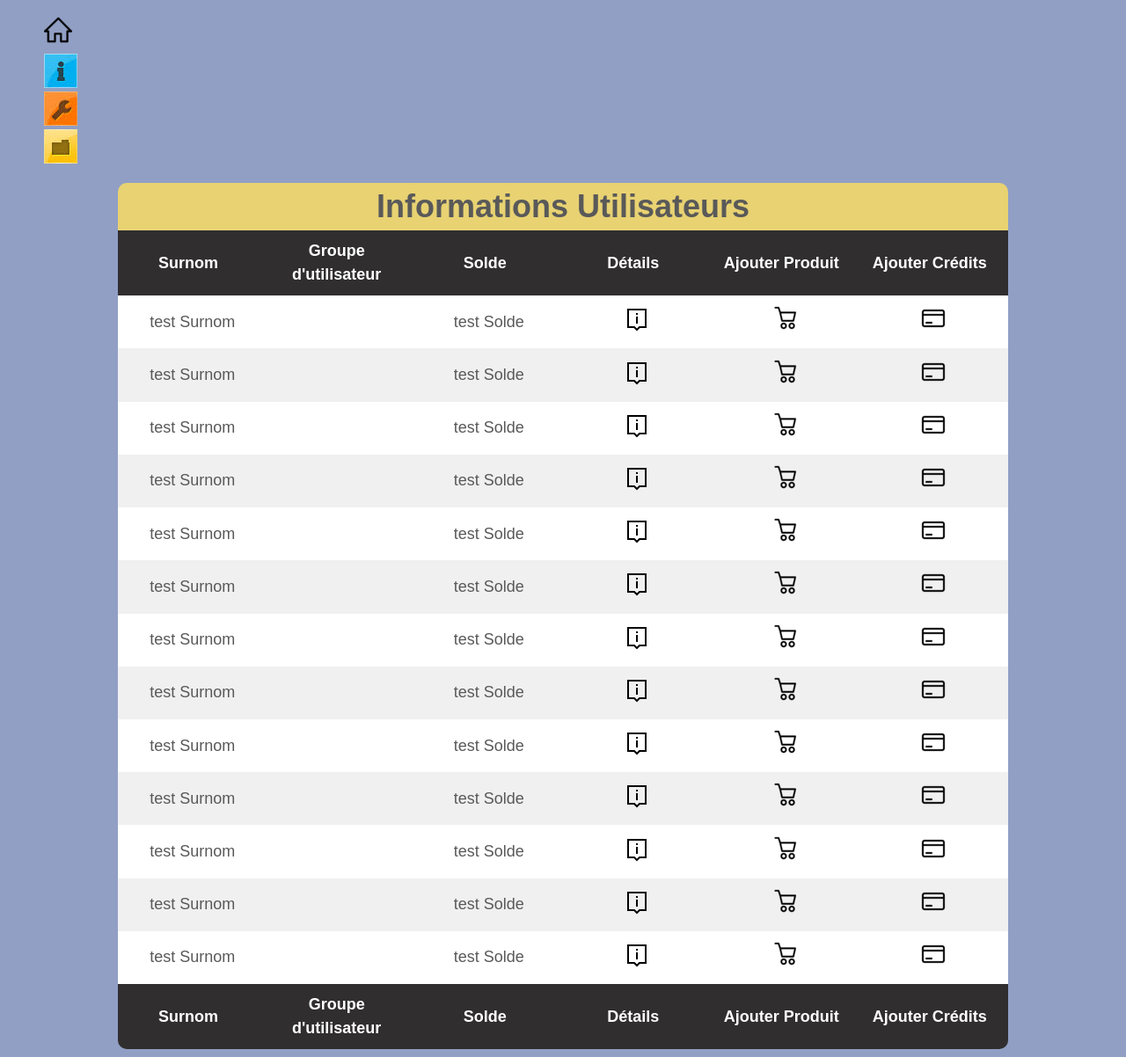
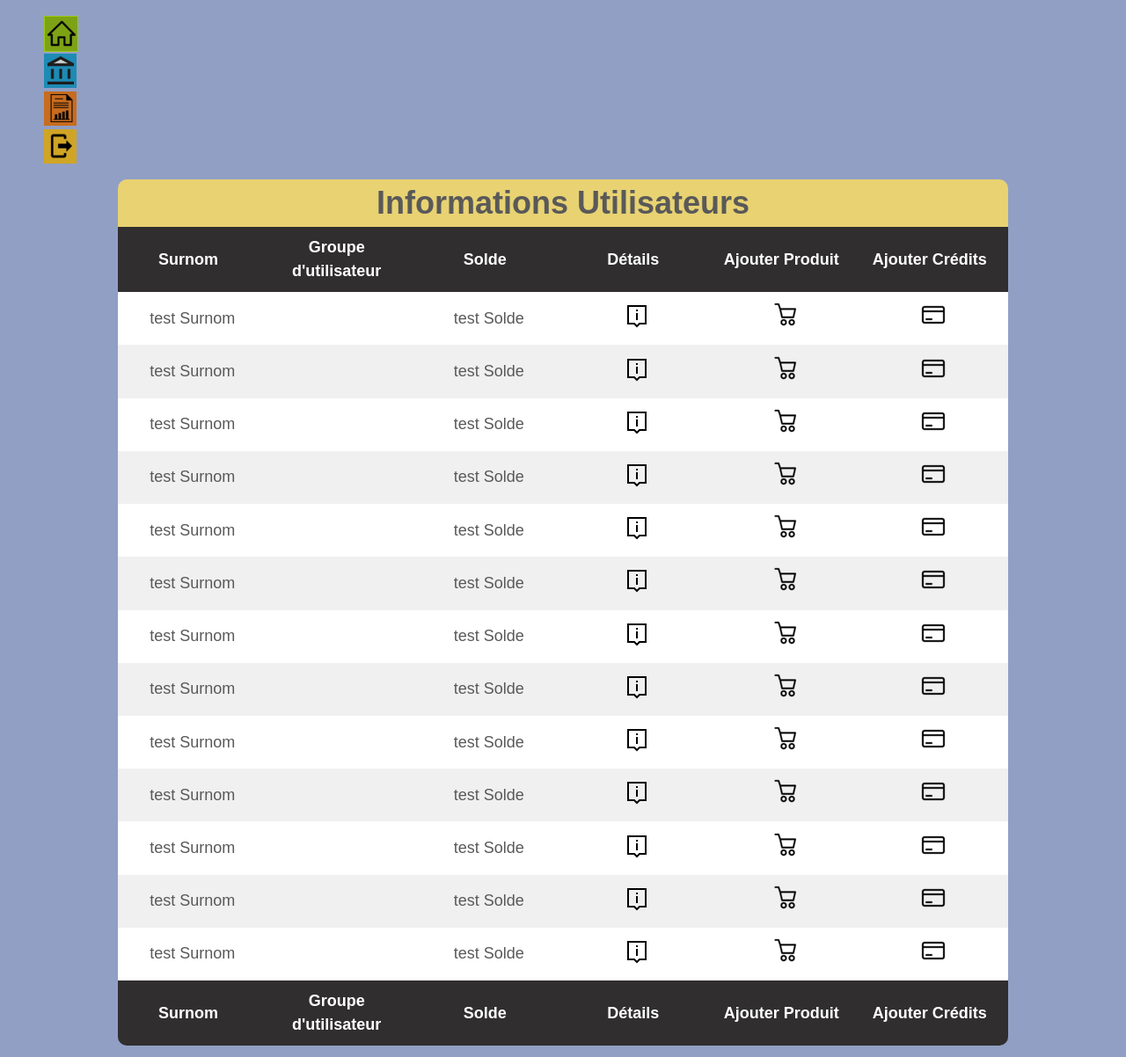
Before and after one commit to Elouan-Callec/Cash-Register, a PHP site: page / in a window 1280 px wide. Shown: the top 1202 px of the page at 88% size. Run offline with PHP 8.4, Linux system fonts and the light colour scheme.

Commit message:
remplacement images menu nav

```diff
--- a/style/style.css
+++ b/style/style.css
@@ -22,7 +22,7 @@ table{
     overflow: hidden;
     color: #595959;
     border-radius: 10px;
-    margin: 20px auto;
+    margin: 0 auto;
     table-layout: fixed;
 }
 
@@ -221,11 +221,19 @@ input[type=password]{
 
 
 .navBar .home{
-    background: url('img/home.png') no-repeat;
+    background:#7da315 url('img/home.png') no-repeat;
+    background-position-x: 3px;
+    background-position-y: 3px;
+    width: 37px;
+    border: 0.5px solid #9ac91a;
 }
 
+
 .navBar .home:hover{
-
+    background:#90bb19 url('img/home.png') no-repeat;
+    background-position-x: 3px;
+    background-position-y: 3px;
+    width: 37px;
 }
 
 .navBar .home span{
@@ -239,12 +247,17 @@ input[type=password]{
 
 
 .navBar .releves{
-    background-position: -38px 0;
-    /*background: url('img/releves.jpg') ;*/
+    background:#1e8bb4 url('img/releve.png') no-repeat;
+    background-position-x: 4px;
+    background-position-y: 3px;
+    width: 37px;
 }
 
 .navBar .releves:hover{
-    background-position: -38px -39px;
+    background:#25acdd url('img/releve.png') no-repeat;
+    background-position-x: 4px;
+    background-position-y: 3px;
+    width: 37px;
 }
 
 .navBar .releves span{
@@ -258,12 +271,17 @@ input[type=password]{
 
 
 .navBar .rapports{
-    background-position:-76px 0;
-    /*background: url('img/rapports.jpg') ;*/
+    background:#c86c1f url('img/rapport2.png') no-repeat;
+    background-position-x: 4px;
+    background-position-y: 3px;
+    width: 37px;
 }
 
 .navBar .rapports:hover {
-     background-position:-76px -39px;
+    background:#f08127 url('img/rapport2.png') no-repeat;
+    background-position-x: 4px;
+    background-position-y: 3px;
+    width: 37px;
 }
 
 .navBar .rapports span{
@@ -277,12 +295,17 @@ input[type=password]{
 
 
 .navBar .deconnexion{
-    background-position:-114px 0;
-    /*background: url('img/rapports.jpg') ;*/
+    background:#d0a525 url('img/logout.png') no-repeat;
+    background-position-x: 4px;
+    background-position-y: 3px;
+    width: 37px;
 }
 
 .navBar .deconnexion:hover {
-     background-position:-114px -39px;
+    background:#ebbb2a url('img/logout.png') no-repeat;
+    background-position-x: 4px;
+    background-position-y: 3px;
+    width: 37px;
 }
 
 .navBar .deconnexion span{
```
Also changed, not shown: style/img/email.png (deleted), style/img/logout.png (added), style/img/rapport.png (added), style/img/rapport2.png (added), style/img/releve.png (added).
